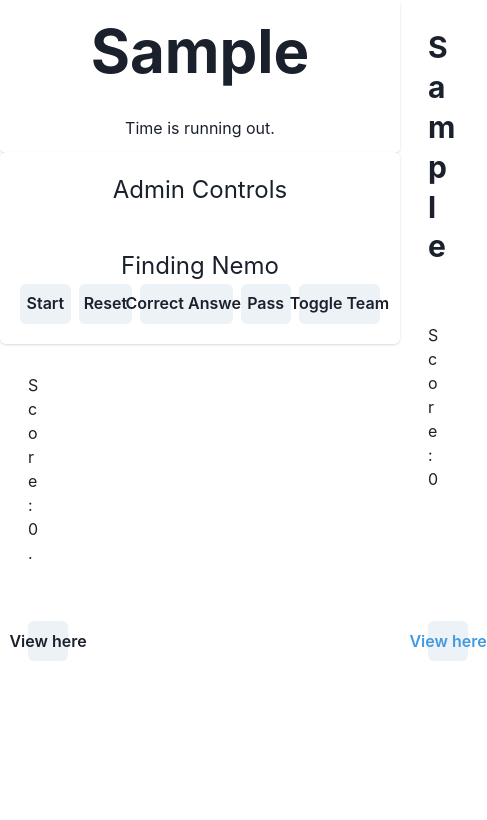
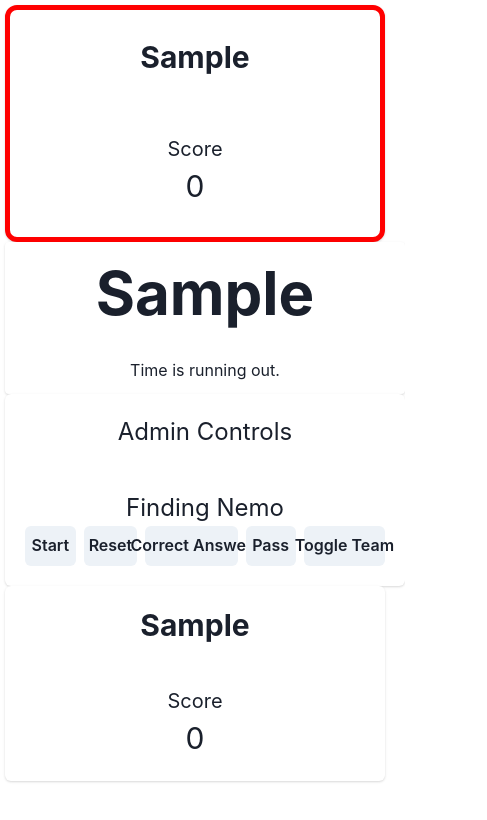
Before and after one commit to ananta-lamichhane/dumbcharades, a React (Create React App) app: page / in a window 390 px wide. Both pictures are taken after typing "Sample", "Sample", "Sample", "Sample", "Sample", "Sample" into the empty fields and a click on the button "Submit". Shown: the top 820 px of the page, 487 px wide, since content can reach past the window. Built offline with nearby package versions, Linux system fonts and the light colour scheme.

Commit message:
bugfixes, visual overhault, responsive design

```diff
--- a/src/components/Scores/Scorecard.js
+++ b/src/components/Scores/Scorecard.js
@@ -1,20 +1,16 @@
 import { Card, CardHeader, Heading, CardFooter,
-     CardBody, Text, Button, SimpleGrid, HStack, Flex } from "@chakra-ui/react"
+     CardBody, Text, Button,  Flex } from "@chakra-ui/react"
 import { useEffect, useState } from "react"
 import { TimerCard } from "../Timer/timer"
 import {FaCrown} from "react-icons/fa"
-import { fetchMovie } from "../../utils/utils"
 
-
-const API_URL = 'https://6zqcjcgnb5.execute-api.us-east-1.amazonaws.com/dev/movie'
 
 const ScoreCard = (props) =>{
 
 // keep track of the state of the game, i.e. scores, who's next, passed question or not, etc.
 const [gameState, setGameState] = useState()
-const [movieRating, setMovieRating] = useState(0)
 // fetch and save the name of the next movie to be shown
-const [nextMovie, setNextMovie] = useState()
+
 
 
 // callback function to be sent as a prop to the child component (TimerCard)
@@ -43,32 +39,42 @@
 
 return(
 
-    <Flex>
-    <Card width={"33.33%"}  colorScheme={"facebook"} size="lg" variant="elevated">
+    <Flex margin={"5px"}  direction={{ base: 'column', md: 'row' }}>
+    <Card minWidth={"100px"}
+      borderColor={gameState?.currentTeam==="team1"?"red":"black"}
+      borderWidth={gameState?.currentTeam==="team1"?"5px":"0px"}
+      width={{base: "100%", md: "33%"}}
+      size="lg" variant="elevated">
       <CardHeader>
         <Heading fontSize={"3xl"}> {props.formData["team1Name"]} </Heading>
-        <Heading fontSize={"3xl"}>{gameState &&gameState["currentTeam"]==="team1"? <FaCrown size={"50"}/>:""}</Heading>
       </CardHeader>
       <CardBody>
-        <Text>Score: {gameState?gameState["team1Score"]:""}.</Text>
+        <Text fontSize={"xl"}>Score</Text>
+        <Text fontSize={"3xl"}>{gameState?gameState["team1Score"]:""}</Text>
       </CardBody>
-      <CardFooter>
+      {/* <CardFooter>
         <Button>View here</Button>
-      </CardFooter>
+      </CardFooter> */}
+
     </Card>
-    <TimerCard width={"33.33%"} parentCallback={handleGameState} gameData={props.formData}/>
-    <Card width={"33.33%"} colorScheme={"facebook"} size="lg" variant="elevated">
+    <TimerCard parentCallback={handleGameState} gameData={props.formData}/>
+    <Card
+      minWidth={"100px"}
+      borderColor={gameState?.currentTeam==="team2"?"red":"black"}
+      borderWidth={gameState?.currentTeam==="team2"?"5px":"0px"}
+      width={{base: "100%", md: "33%"}}
+      variant="elevated">
       <CardHeader>
         <Heading fontSize={"3xl"}> {props.formData["team2Name"]}</Heading>
-        <Heading size={'sm'}>{gameState && gameState["currentTeam"]==="team2"?<FaCrown size={"50"}/>:""}</Heading>
 
       </CardHeader>
       <CardBody>
-        <Text>Score: {gameState?gameState["team2Score"]: ""}</Text>
+        <Text fontSize={"xl"}>Score</Text>
+        <Text fontSize={"3xl"}>{gameState?gameState["team2Score"]: ""}</Text>
       </CardBody>
-      <CardFooter>
+{/*       <CardFooter>
         <Button color={"blue.400"}>View here</Button>
-      </CardFooter>
+      </CardFooter> */}
     </Card>
 
     </Flex>
```
